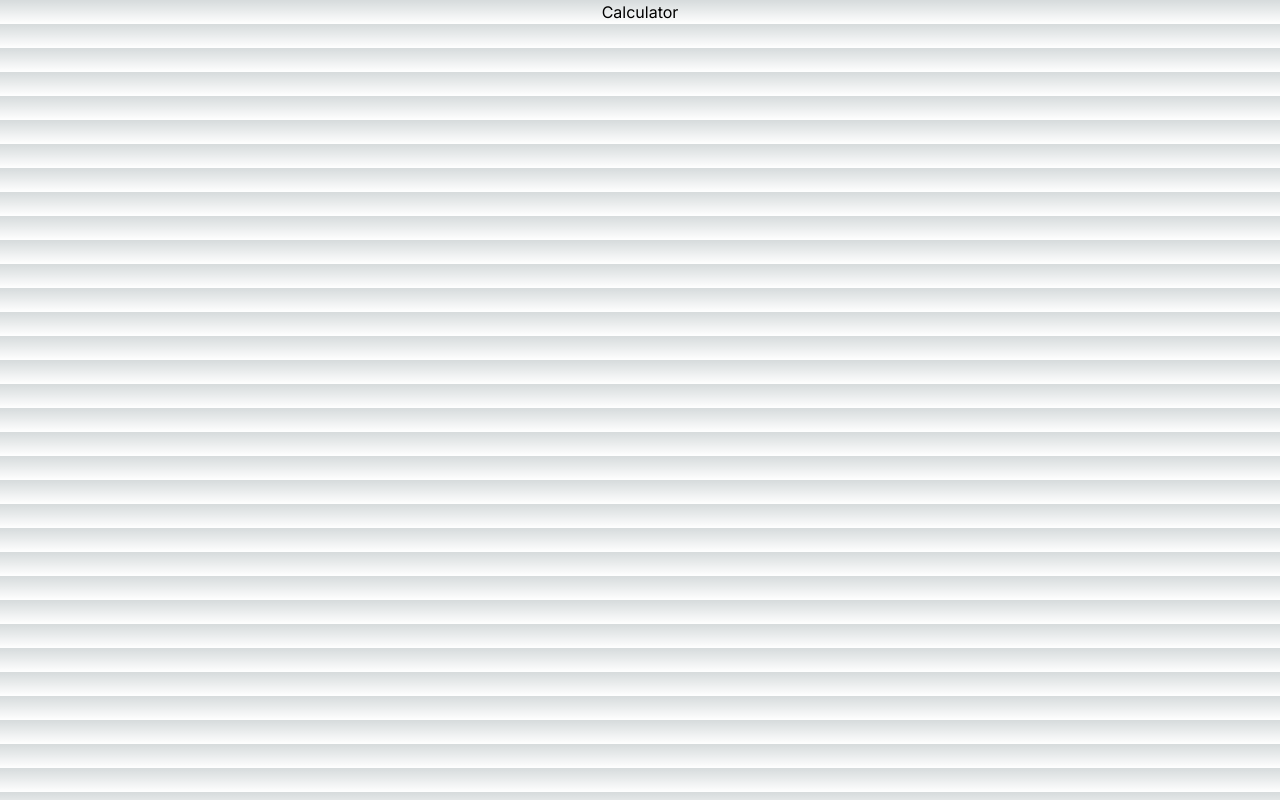
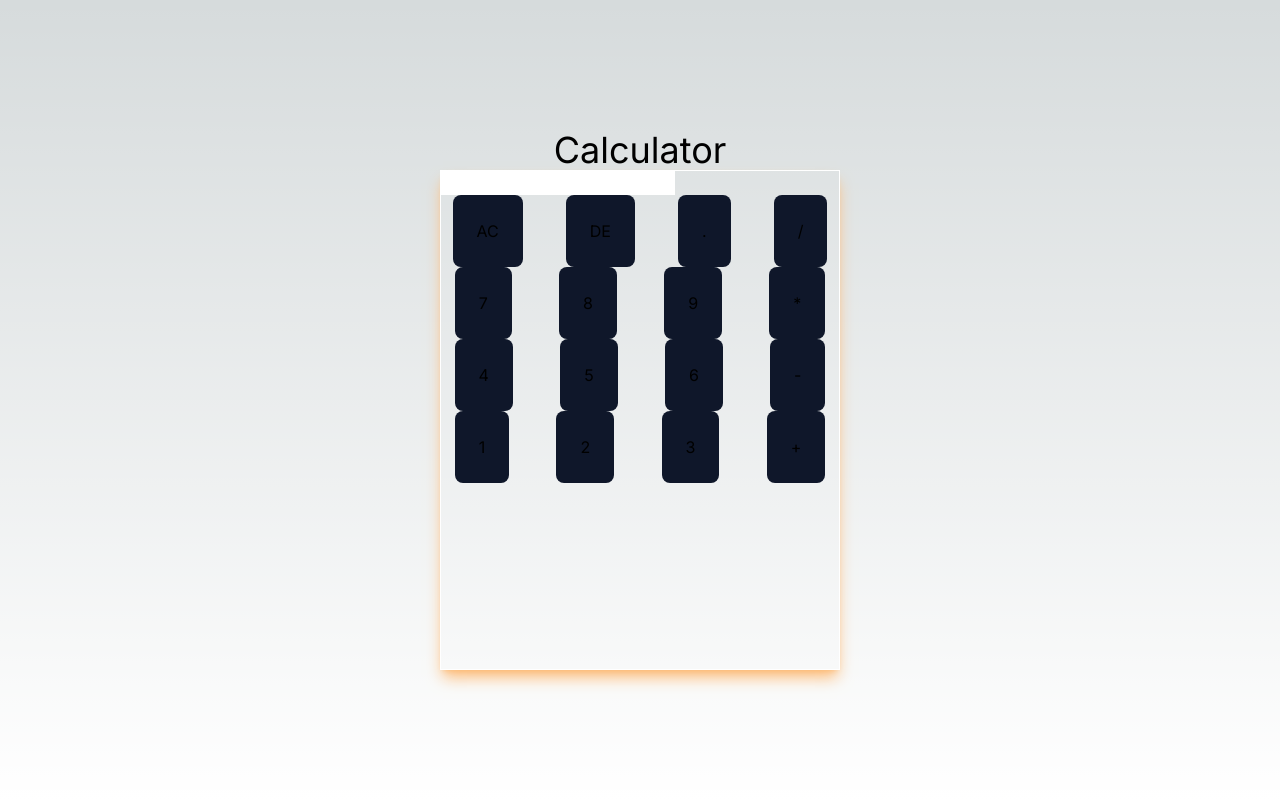
Before and after one commit to ashfakhossain15/Calculator, a Next.js app: page / in a window 1280 px wide. Built offline with nearby package versions, Linux system fonts and the light colour scheme.

Commit message:
made the calculator layout

```diff
--- a/src/app/page.tsx
+++ b/src/app/page.tsx
@@ -1,9 +1,106 @@
-import Image from 'next/image'
+import Image from "next/image";
 
 export default function Home() {
   return (
-    <div className='flex flex-col items-center justify-center'>
-      <h1>Calculator</h1>
+    <div className="flex flex-col items-center justify-center h-[100vh]">
+      <h1 className="text-4xl mb">Calculator</h1>
+      <section className="container w-[400px] h-[500px] border border-white shadow-lg shadow-orange-300">
+        <div className="calculator">
+          <form>
+            <div>
+              <input type="text" name="display" id="" />
+            </div>
+            <div className="flex gap-5 justify-around">
+              <input
+                className="p-6 bg-slate-900 rounded-lg"
+                type="button"
+                value="AC"
+              />
+              <input
+                className="p-6 bg-slate-900 rounded-lg"
+                type="button"
+                value="DE"
+              />
+              <input
+                className="p-6 bg-slate-900 rounded-lg"
+                type="button"
+                value="."
+              />
+              <input
+                className="p-6 bg-slate-900 rounded-lg"
+                type="button"
+                value="/"
+              />
+            </div>
+            <div className="flex gap-5 justify-around">
+              <input
+                className="p-6 bg-slate-900 rounded-lg"
+                type="button"
+                value="7"
+              />
+              <input
+                className="p-6 bg-slate-900 rounded-lg"
+                type="button"
+                value="8"
+              />
+              <input
+                className="p-6 bg-slate-900 rounded-lg"
+                type="button"
+                value="9"
+              />
+              <input
+                className="p-6 bg-slate-900 rounded-lg"
+                type="button"
+                value="*"
+              />
+            </div>
+            <div className="flex gap-5 justify-around">
+              <input
+                className="p-6 bg-slate-900 rounded-lg"
+                type="button"
+                value="4"
+              />
+              <input
+                className="p-6 bg-slate-900 rounded-lg"
+                type="button"
+                value="5"
+              />
+              <input
+                className="p-6 bg-slate-900 rounded-lg"
+                type="button"
+                value="6"
+              />
+              <input
+                className="p-6 bg-slate-900 rounded-lg"
+                type="button"
+                value="-"
+              />
+            </div>
+            <div className="flex gap-5 justify-around">
+              <input
+                className="p-6 bg-slate-900 rounded-lg"
+                type="button"
+                value="1"
+              />
+              <input
+                className="p-6 bg-slate-900 rounded-lg"
+                type="button"
+                value="2"
+              />
+              <input
+                className="p-6 bg-slate-900 rounded-lg"
+                type="button"
+                value="3"
+              />
+              <input
+                className="p-6 bg-slate-900 rounded-lg"
+                type="button"
+                value="+"
+              />
+            </div>
+          </form>
+        </div>
+      </section>
     </div>
-  )
+  );
 }
```
